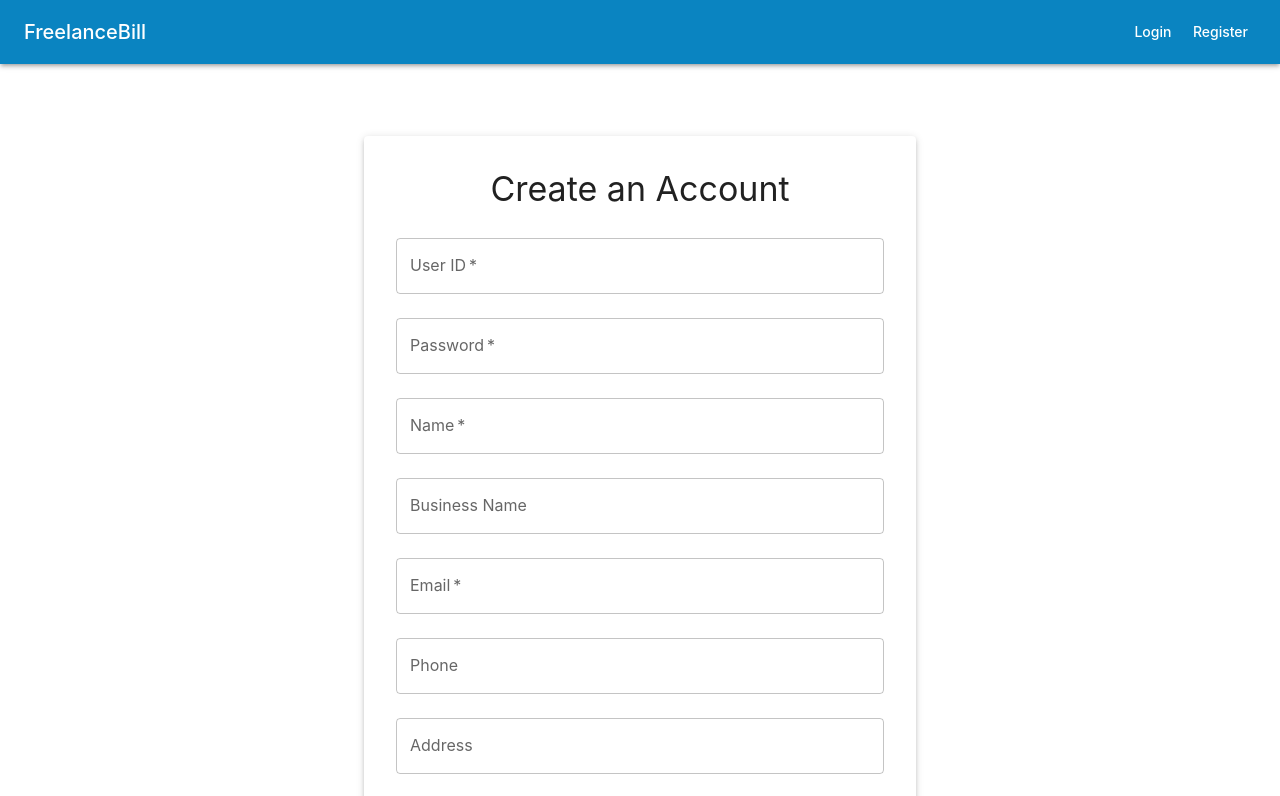
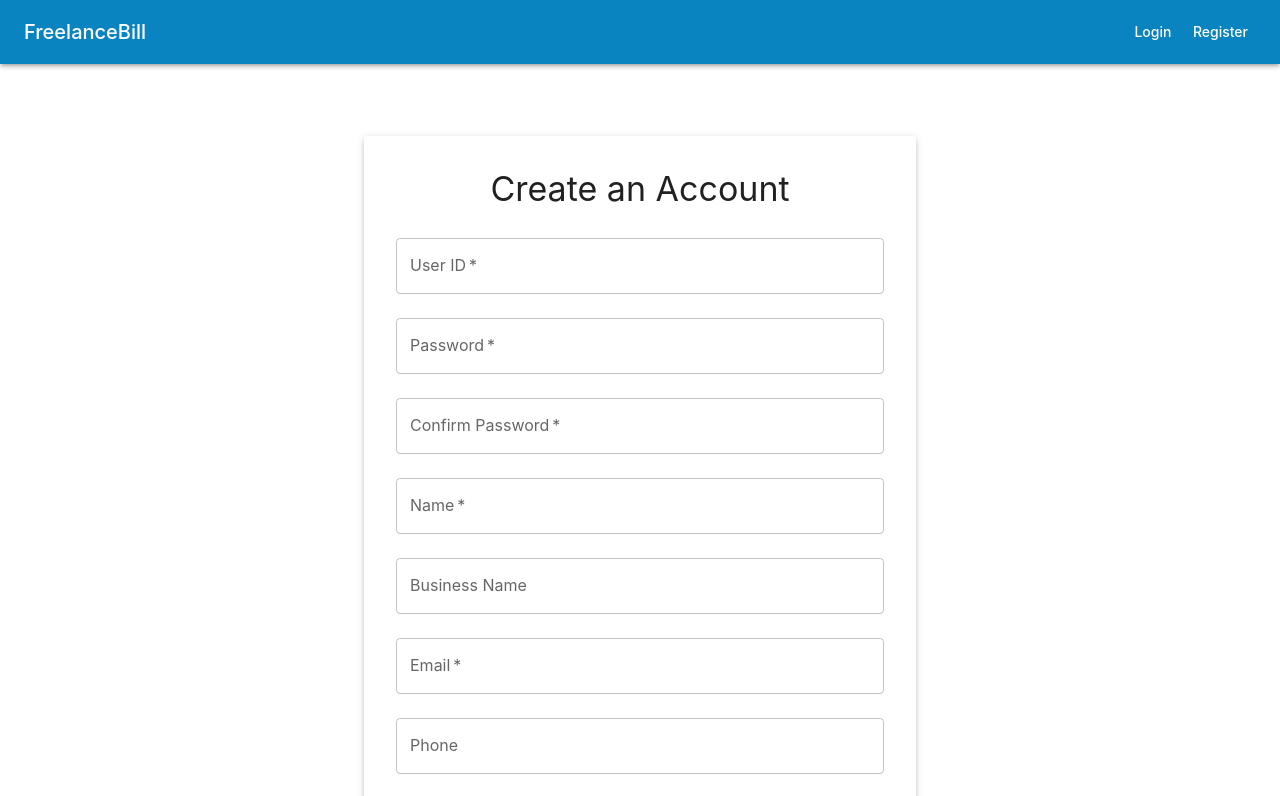
Before and after one commit to lcobiodata/freelance-bill, a React (Create React App) app in the folder frontend/: page /register in a window 1280 px wide. Shown: the top 796 px of the page. Built offline with nearby package versions, Linux system fonts and the light colour scheme; no server answers.

Commit message:
Add confirm password field and enhance registration validation checks

```diff
--- a/frontend/src/components/Register.js
+++ b/frontend/src/components/Register.js
@@ -17,6 +17,7 @@ const API_URL = process.env.REACT_APP_API_URL;
 const Register = () => {
   const [username, setUsername] = useState("");
   const [password, setPassword] = useState("");
+  const [confirmPassword, setConfirmPassword] = useState(""); // Confirm Password Field
   const [name, setName] = useState("");
   const [businessName, setBusinessName] = useState("");
   const [email, setEmail] = useState("");
@@ -27,20 +28,43 @@ const Register = () => {
   const [isSubmitting, setIsSubmitting] = useState(false);
   const navigate = useNavigate();
 
+  // ✅ Function to check for strong password
+  const isStrongPassword = (password) => {
+    return validator.isStrongPassword(password, {
+      minLength: 8,
+      minLowercase: 1,
+      minUppercase: 1,
+      minNumbers: 1,
+      minSymbols: 1,
+    });
+  };
+
   const handleRegister = async (e) => {
     e.preventDefault();
 
-    // Client-side email format check
+    // ✅ Check if email format is valid
     if (!validator.isEmail(email)) {
+      setMessage(<Alert severity="error">Invalid email format.</Alert>);
+      return;
+    }
+
+    // ✅ Check for password strength
+    if (!isStrongPassword(password)) {
       setMessage(
         <Alert severity="error">
-          Invalid email format.
+          Password must be at least 8 characters long and include an uppercase letter, a lowercase letter, a number, and a special character.
         </Alert>
       );
       return;
     }
 
-    setIsSubmitting(true); // disable the button while registering
+    // ✅ Check if passwords match
+    if (password !== confirmPassword) {
+      setMessage(<Alert severity="error">Passwords do not match.</Alert>);
+      return;
+    }
+
+    setIsSubmitting(true); // Disable the button while registering
 
     try {
       const res = await axios.post(`${API_URL}/register`, {
@@ -54,7 +78,7 @@ const Register = () => {
         tax_number: taxNumber,
       });
 
-      // Show a message that an email was sent and keep the button disabled
+      // ✅ Show success message and disable button
       setMessage(
         <Alert severity="success">
           {res.data.message ||
@@ -71,12 +95,10 @@ const Register = () => {
         );
       } else {
         setMessage(
-          <Alert severity="error">
-            Registration failed. Please try again.
-          </Alert>
+          <Alert severity="error">Registration failed. Please try again.</Alert>
         );
       }
-      setIsSubmitting(false); // re-enable in case of error
+      setIsSubmitting(false); // Re-enable in case of error
     }
   };
 
@@ -86,11 +108,7 @@ const Register = () => {
         <Typography variant="h4" gutterBottom>
           Create an Account
         </Typography>
-        {message && (
-          <Box sx={{ my: 2 }}>
-            {message}
-          </Box>
-        )}
+        {message && <Box sx={{ my: 2 }}>{message}</Box>}
         <form onSubmit={handleRegister}>
           <TextField
             fullWidth
@@ -110,6 +128,16 @@ const Register = () => {
             margin="normal"
             value={password}
             onChange={(e) => setPassword(e.target.value)}
+            required
+          />
+          <TextField
+            fullWidth
+            label="Confirm Password"
+            type="password"
+            variant="outlined"
+            margin="normal"
+            value={confirmPassword}
+            onChange={(e) => setConfirmPassword(e.target.value)}
             required
           />
           <TextField
```
